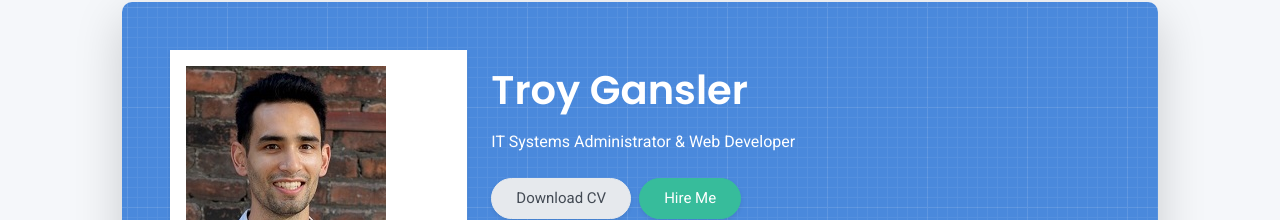
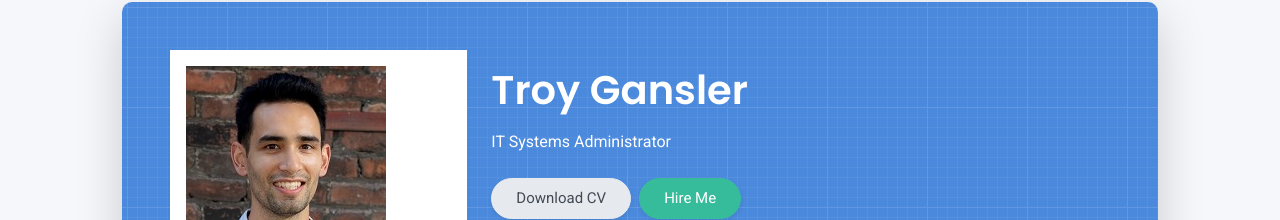
Before and after one commit to troygansler/troygansler.github.io, a plain HTML site: page index.html in a window 1280 px wide. Shown: the part 102-322 px from the top of the page. Drawn offline with Linux system fonts and the light colour scheme.

Commit message:
Update index.html

```diff
--- a/index.html
+++ b/index.html
@@ -52,7 +52,7 @@
       </div>
       <div class="col-lg-8 col-md-7 text-center text-md-start">
         <h2 class="h1 mt-2" data-aos="fade-left" data-aos-delay="0">Troy Gansler</h2>
-        <p data-aos="fade-left" data-aos-delay="100">IT Systems Administrator & Web Developer</p>
+        <p data-aos="fade-left" data-aos-delay="100">IT Systems Administrator</p>
         <div class="d-print-none" data-aos="fade-left" data-aos-delay="200"><a class="btn btn-light text-dark shadow-sm mt-1 me-1" href="right-resume.pdf" target="_blank">Download CV</a><a class="btn btn-success shadow-sm mt-1" href="#contact">Hire Me</a></div>
       </div>
     </div>
```
